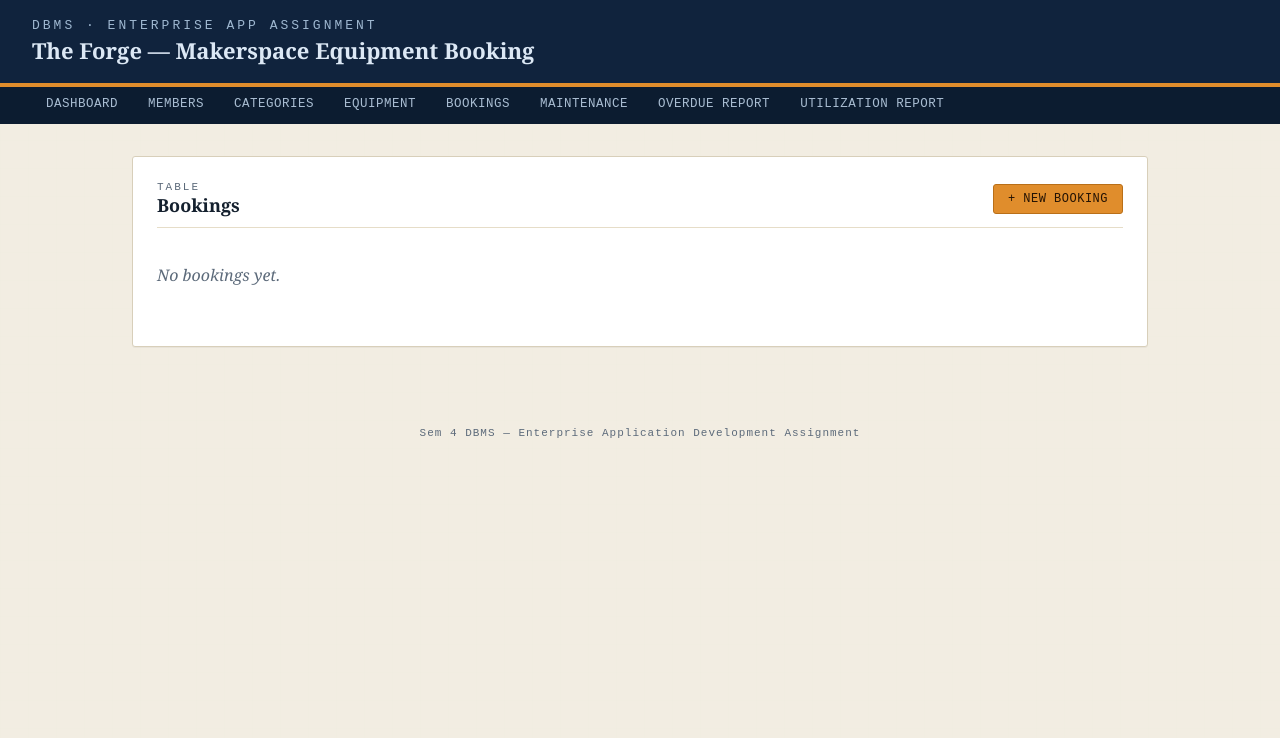
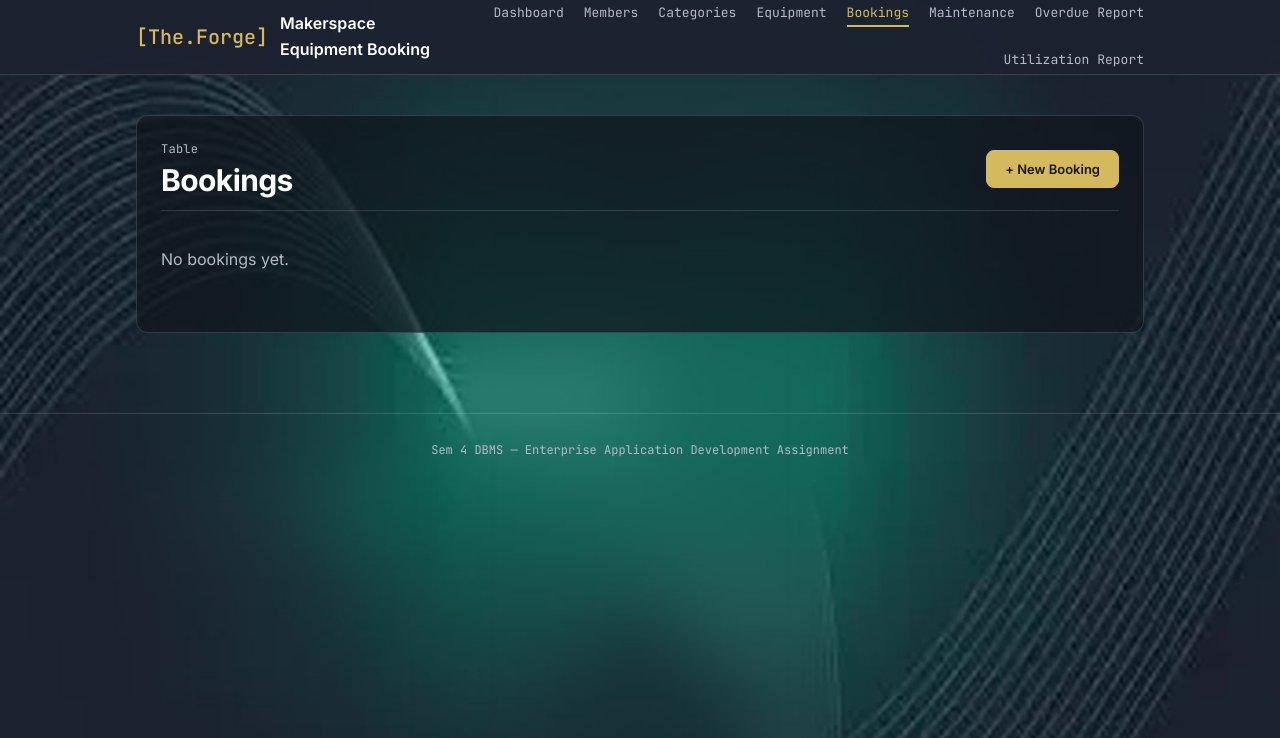
Before and after one commit to SushantPyakurel50/Makerspace, a Django app: page /bookings/ in a window 1280 px wide. Shown: the top 738 px of the page. Run offline with Django 5.2, Linux system fonts and the light colour scheme; data that the repository does not hold is empty.

Commit message:
Restyle UI to match portfolio design

```diff
--- a/inventory/templates/inventory/base.html
+++ b/inventory/templates/inventory/base.html
@@ -1,206 +1,175 @@
-<!DOCTYPE html>
+{% load static %}<!DOCTYPE html>
 <html lang="en">
 <head>
 <meta charset="UTF-8">
-<meta name="viewport" content="width=device-width, initial-scale=1.0">
+<meta name="viewport" content="width=device-width, initial-scale=1.0, viewport-fit=cover">
+<meta name="theme-color" content="#1C2230">
 <title>{% block title %}Forge{% endblock %} · Makerspace Booking</title>
+<link rel="preconnect" href="https://fonts.googleapis.com">
+<link rel="preconnect" href="https://fonts.gstatic.com" crossorigin>
+<link rel="stylesheet" href="https://fonts.googleapis.com/css2?family=Inter:wght@400;500;600;700&family=JetBrains+Mono:wght@400;500&family=Source+Serif+4:wght@600&display=swap">
 <style>
+  /* Same look as the portfolio site: dark teal background, gold accent, Inter + JetBrains Mono */
   :root {
-    --blueprint: #10233d;
-    --blueprint-line: #21456f;
-    --paper: #f2ede2;
-    --panel: #ffffff;
-    --ink: #14202e;
-    --muted: #5c6a7a;
-    --amber: #e08d2c;
-    --amber-dark: #b96f18;
-    --ok: #2f7a4f;
-    --danger: #b23a2f;
-    --radius: 3px;
+    color-scheme: dark;
+    --bg: #1C2230;
+    --panel: rgba(16,22,30,.72);
+    --line: rgba(255,255,255,.14);
+    --text: #FFFFFF;
+    --mute: #B4BBC8;
+    --acc: #D4B95E;
+    --accink: #1A1500;
+    --ok: #6FD39A;
+    --danger: #F07C70;
+    --sans: 'Inter', system-ui, -apple-system, 'Segoe UI', sans-serif;
+    --serif: 'Source Serif 4', Georgia, 'Times New Roman', serif;
+    --mono: 'JetBrains Mono', ui-monospace, Menlo, Consolas, monospace;
   }
-  * { box-sizing: border-box; }
+  html { background: var(--bg); scroll-behavior: smooth; }
+  *, *::before, *::after { box-sizing: border-box; }
   body {
-    margin: 0;
-    font-family: "Iowan Old Style", "Georgia", serif;
-    background: var(--paper);
-    color: var(--ink);
-    background-image:
-      linear-gradient(var(--blueprint-line) 1px, transparent 1px),
-      linear-gradient(90deg, var(--blueprint-line) 1px, transparent 1px);
-    background-size: 28px 28px;
-    background-attachment: fixed;
-    background-color: var(--paper);
-    background-blend-mode: overlay;
+    margin: 0; background: transparent; color: var(--text);
+    font: 400 16px/1.6 var(--sans);
   }
-  body::before {
-    content: "";
-    position: fixed; inset: 0;
-    background: var(--paper);
-    opacity: 0.94;
-    z-index: -1;
+  body::after {
+    content: ""; position: fixed; inset: 0; z-index: -1; pointer-events: none;
+    background: url("{% static 'bg.jpg' %}") center / cover no-repeat;
   }
+  a { color: inherit; text-decoration: none; }
+  a:focus-visible, button:focus-visible { outline: 2px solid var(--acc); outline-offset: 3px; }
+
+  /* Header + nav */
   header.top {
-    background: var(--blueprint);
-    color: #dce8f5;
-    padding: 18px 32px;
-    display: flex;
-    align-items: baseline;
-    justify-content: space-between;
-    border-bottom: 4px solid var(--amber);
+    position: sticky; top: 0; z-index: 5;
+    background: color-mix(in srgb, var(--bg) 90%, transparent);
+    backdrop-filter: blur(10px);
+    border-bottom: 1px solid var(--line);
   }
-  header.top .brand {
-    font-family: "Courier New", monospace;
-    letter-spacing: 3px;
-    text-transform: uppercase;
-    font-size: 13px;
-    color: #9fb8d1;
+  header.top .wrap {
+    max-width: 1040px; margin: 0 auto; padding: 0 16px;
+    display: flex; align-items: center; justify-content: space-between; gap: 16px; min-height: 64px;
   }
-  header.top h1 {
-    margin: 2px 0 0 0;
-    font-size: 22px;
-    font-weight: 600;
+  .logo { display: flex; align-items: center; gap: 12px; font-weight: 600; min-width: 0; }
+  .logo b { font: 500 20px var(--mono); color: var(--acc); white-space: nowrap; }
+  .logo-name { color: var(--text); }
+  nav.tabs { display: flex; gap: 20px; flex-wrap: wrap; justify-content: flex-end; }
+  nav.tabs a { font: 13px var(--mono); color: var(--mute); white-space: nowrap; padding: 4px 0; border-bottom: 2px solid transparent; }
+  nav.tabs a:hover { color: var(--acc); }
+  nav.tabs a.active { color: var(--acc); border-bottom-color: var(--acc); }
+  .menu-btn {
+    display: none; width: 44px; height: 44px; padding: 0; background: none; color: var(--text);
+    border: 1px solid var(--line); border-radius: 8px; cursor: pointer;
+    place-items: center; align-content: center; gap: 5px;
   }
-  nav.tabs {
-    background: #0c1c30;
-    display: flex;
-    gap: 2px;
-    padding: 0 32px;
-    overflow-x: auto;
-  }
-  nav.tabs a {
-    color: #a9bdd2;
-    text-decoration: none;
-    font-family: "Courier New", monospace;
-    font-size: 12.5px;
-    letter-spacing: 0.5px;
-    text-transform: uppercase;
-    padding: 10px 14px;
-    border-bottom: 3px solid transparent;
-    white-space: nowrap;
-  }
-  nav.tabs a:hover { color: #fff; border-bottom-color: var(--blueprint-line); }
-  nav.tabs a.active { color: var(--amber); border-bottom-color: var(--amber); }
+  .menu-btn span { display: block; width: 20px; height: 2px; background: var(--text); border-radius: 2px; transition: transform .3s, opacity .3s; }
+  header.top.open .menu-btn span:nth-child(1) { transform: translateY(7px) rotate(45deg); }
+  header.top.open .menu-btn span:nth-child(2) { opacity: 0; }
+  header.top.open .menu-btn span:nth-child(3) { transform: translateY(-7px) rotate(-45deg); }
 
-  main { max-width: 1080px; margin: 0 auto; padding: 32px; }
+  main { max-width: 1040px; margin: 0 auto; padding: 40px 16px 56px; }
 
+  .eyebrow, .mono { font-family: var(--mono); font-size: 12px; color: var(--mute); letter-spacing: .02em; }
+
+  /* Cards / panels */
   .panel {
-    background: var(--panel);
-    border: 1px solid #d8cfba;
-    border-radius: var(--radius);
-    box-shadow: 0 1px 0 rgba(0,0,0,0.04);
-    padding: 24px;
-    margin-bottom: 24px;
+    background: var(--panel); border: 1px solid var(--line); border-radius: 12px;
+    padding: 24px; margin-bottom: 24px; min-width: 0;
   }
   .panel-header {
-    display: flex;
-    justify-content: space-between;
-    align-items: center;
-    margin-bottom: 16px;
-    border-bottom: 1px solid #e6ddc8;
-    padding-bottom: 10px;
+    display: flex; justify-content: space-between; align-items: center; gap: 12px; flex-wrap: wrap;
+    margin-bottom: 16px; padding-bottom: 12px; border-bottom: 1px solid var(--line);
   }
-  .panel-header h2 { margin: 0; font-size: 18px; }
-  .eyebrow {
-    font-family: "Courier New", monospace;
-    font-size: 11px;
-    letter-spacing: 2px;
-    text-transform: uppercase;
-    color: var(--muted);
+  .panel-header h2 { margin: 4px 0 0; font-size: clamp(22px, 3.5vw, 30px); line-height: 1.15; letter-spacing: -.02em; }
+
+  /* Tables */
+  .table-wrap { overflow-x: auto; }
+  table { width: 100%; border-collapse: collapse; font-size: 14.5px; }
+  th, td { text-align: left; padding: 10px 10px; border-bottom: 1px solid var(--line); vertical-align: middle; }
+  th { font: 500 11px var(--mono); letter-spacing: .06em; text-transform: uppercase; color: var(--mute); }
+  tr:hover td { background: rgba(255,255,255,.04); }
+
+  /* Buttons */
+  .btn {
+    display: inline-block; font: 600 13px var(--sans); padding: 10px 18px;
+    border: 1px solid var(--acc); border-radius: 8px; background: var(--acc); color: var(--accink);
+    cursor: pointer; text-align: center;
   }
+  .btn:hover { filter: brightness(1.08); }
+  .btn.secondary { background: transparent; color: var(--text); border-color: var(--line); }
+  .btn.secondary:hover { border-color: var(--acc); color: var(--acc); filter: none; }
+  .btn.danger { background: transparent; color: var(--danger); border-color: color-mix(in srgb, var(--danger) 60%, transparent); }
+  .btn.danger:hover { background: var(--danger); color: #1a0705; border-color: var(--danger); filter: none; }
+  .btn.small { padding: 5px 11px; font: 500 12px var(--mono); border-radius: 6px; }
 
-  table { width: 100%; border-collapse: collapse; font-size: 14.5px; }
-  th, td { text-align: left; padding: 9px 10px; border-bottom: 1px solid #ece5d3; }
-  th {
-    font-family: "Courier New", monospace;
-    font-size: 11px;
-    letter-spacing: 1px;
-    text-transform: uppercase;
-    color: var(--muted);
-    font-weight: 600;
+  /* Status badges */
+  .badge { display: inline-block; font: 500 11px var(--mono); letter-spacing: .04em; text-transform: uppercase; padding: 3px 10px; border-radius: 99px; border: 1px solid; }
+  .badge.available, .badge.returned, .badge.active { color: var(--ok); border-color: var(--ok); background: rgba(111,211,154,.1); }
+  .badge.booked { color: var(--acc); border-color: var(--acc); background: rgba(212,185,94,.1); }
+  .badge.maintenance, .badge.overdue { color: var(--danger); border-color: var(--danger); background: rgba(240,124,112,.1); }
+  .badge.cancelled, .badge.retired { color: var(--mute); border-color: var(--mute); background: rgba(255,255,255,.05); }
+
+  /* Dashboard stats */
+  .stat-grid { display: grid; grid-template-columns: repeat(4, minmax(0, 1fr)); gap: 16px; }
+  .stat { background: rgba(255,255,255,.04); border: 1px solid var(--line); border-radius: 12px; padding: 18px; }
+  .stat .num { font-size: 34px; font-weight: 700; line-height: 1.1; color: var(--acc); }
+  .stat .label { font: 500 11px var(--mono); letter-spacing: .06em; text-transform: uppercase; color: var(--mute); margin-top: 6px; }
+
+  /* Forms */
+  form p { margin: 14px 0; }
+  form label { display: block; font: 500 11.5px var(--mono); letter-spacing: .04em; text-transform: uppercase; color: var(--mute); margin-bottom: 6px; }
+  form input, form select, form textarea {
+    width: 100%; padding: 10px 12px; border: 1px solid var(--line); border-radius: 8px;
+    font: 400 15px var(--sans); background: rgba(255,255,255,.06); color: var(--text);
   }
-  tr:hover td { background: #faf7ee; }
+  form select option { background: #1C2230; color: #fff; }
+  form input:focus, form select:focus, form textarea:focus { outline: 2px solid var(--acc); outline-offset: 1px; border-color: var(--acc); }
+  .helptext, form .helptext { color: var(--mute); font-size: 12px; }
+  .errorlist { list-style: none; padding: 0; margin: 4px 0; color: var(--danger); font-size: 13px; }
 
-  .btn {
-    display: inline-block;
-    font-family: "Courier New", monospace;
-    font-size: 12px;
-    letter-spacing: 0.5px;
-    text-transform: uppercase;
-    padding: 7px 14px;
-    border-radius: var(--radius);
-    border: 1px solid var(--amber-dark);
-    background: var(--amber);
-    color: #241304;
-    text-decoration: none;
-    cursor: pointer;
+  /* Messages */
+  .messages { list-style: none; padding: 0; margin: 0 0 20px; }
+  .messages li { padding: 12px 16px; border-radius: 8px; margin-bottom: 8px; font-size: 14px; border: 1px solid; }
+  .messages li.success { background: rgba(111,211,154,.1); color: var(--ok); border-color: var(--ok); }
+  .messages li.error { background: rgba(240,124,112,.1); color: var(--danger); border-color: var(--danger); }
+
+  .empty { color: var(--mute); padding: 20px 0; }
+  .actions-row { display: flex; gap: 8px; align-items: center; flex-wrap: wrap; }
+  td.actions-row { display: table-cell; white-space: nowrap; }
+  td.actions-row > * { margin-right: 6px; }
+  footer { border-top: 1px solid var(--line); padding: 28px 16px 40px; text-align: center; color: var(--mute); font: 12px var(--mono); }
+
+  @media (max-width: 780px) {
+    .stat-grid { grid-template-columns: repeat(2, minmax(0, 1fr)); }
+    .logo-name { display: none; }
+    .menu-btn { display: grid; }
+    nav.tabs {
+      display: none; position: absolute; top: 100%; left: 0; right: 0; flex-direction: column; gap: 0;
+      background: var(--bg); border-bottom: 1px solid var(--line); padding: 4px 16px 12px;
+    }
+    header.top.open nav.tabs { display: flex; }
+    nav.tabs a { font-size: 15px; padding: 14px 0; border-top: 1px solid var(--line); border-bottom: 0; }
+    nav.tabs a:first-child { border-top: 0; }
+    .panel { padding: 18px; overflow-x: auto; }
   }
-  .btn:hover { background: var(--amber-dark); color: #fff; }
-  .btn.secondary { background: transparent; color: var(--blueprint); border-color: #c8bd9e; }
-  .btn.secondary:hover { background: #ece5d3; }
-  .btn.danger { background: var(--danger); border-color: #7d281f; color: #fff; }
-  .btn.small { padding: 4px 9px; font-size: 11px; }
-
-  .badge {
-    display: inline-block;
-    font-family: "Courier New", monospace;
-    font-size: 10.5px;
-    letter-spacing: 0.5px;
-    text-transform: uppercase;
-    padding: 2px 8px;
-    border-radius: 10px;
-    border: 1px solid;
-  }
-  .badge.available, .badge.returned, .badge.active { color: var(--ok); border-color: var(--ok); background: #eaf5ee; }
-  .badge.booked { color: var(--amber-dark); border-color: var(--amber-dark); background: #fbf1e2; }
-  .badge.maintenance, .badge.overdue { color: var(--danger); border-color: var(--danger); background: #fbeae8; }
-  .badge.cancelled, .badge.retired { color: var(--muted); border-color: var(--muted); background: #f0efe9; }
-
-  .stat-grid { display: grid; grid-template-columns: repeat(4, 1fr); gap: 16px; }
-  .stat {
-    background: var(--blueprint);
-    color: #dce8f5;
-    padding: 18px;
-    border-radius: var(--radius);
-    border-bottom: 3px solid var(--amber);
-  }
-  .stat .num { font-size: 30px; font-weight: 700; font-family: Georgia, serif; }
-  .stat .label { font-family: "Courier New", monospace; font-size: 11px; letter-spacing: 1px; text-transform: uppercase; color: #9fb8d1; margin-top: 4px; }
-
-  form p { margin: 14px 0; }
-  form label { display: block; font-family: "Courier New", monospace; font-size: 11.5px; letter-spacing: 0.5px; text-transform: uppercase; color: var(--muted); margin-bottom: 5px; }
-  form input, form select, form textarea {
-    width: 100%; padding: 9px 10px; border: 1px solid #c8bd9e; border-radius: var(--radius);
-    font-family: Georgia, serif; font-size: 14.5px; background: #fffdf8;
-  }
-  form input:focus, form select:focus, form textarea:focus { outline: 2px solid var(--amber); border-color: var(--amber); }
-
-  .messages { list-style: none; padding: 0; margin: 0 0 20px 0; }
-  .messages li { padding: 10px 14px; border-radius: var(--radius); margin-bottom: 8px; font-size: 14px; }
-  .messages li.success { background: #eaf5ee; color: var(--ok); border: 1px solid var(--ok); }
-  .messages li.error { background: #fbeae8; color: var(--danger); border: 1px solid var(--danger); }
-
-  .empty { color: var(--muted); font-style: italic; padding: 20px 0; }
-  .actions-row { display: flex; gap: 8px; align-items: center; }
-  footer { text-align: center; padding: 24px; color: var(--muted); font-family: "Courier New", monospace; font-size: 11px; letter-spacing: 1px; }
 </style>
 </head>
 <body>
 <header class="top">
-  <div>
-    <div class="brand">DBMS · Enterprise App Assignment</div>
-    <h1>The Forge — Makerspace Equipment Booking</h1>
+  <div class="wrap">
+    <a class="logo" href="{% url 'dashboard' %}"><b>[The.Forge]</b><span class="logo-name">Makerspace Equipment Booking</span></a>
+    <nav class="tabs" id="nav" aria-label="Sections">
+      <a href="{% url 'dashboard' %}" {% if request.resolver_match.url_name == 'dashboard' %}class="active"{% endif %}>Dashboard</a>
+      <a href="{% url 'member_list' %}" {% if 'member' in request.resolver_match.url_name %}class="active"{% endif %}>Members</a>
+      <a href="{% url 'category_list' %}" {% if 'category' in request.resolver_match.url_name %}class="active"{% endif %}>Categories</a>
+      <a href="{% url 'equipment_list' %}" {% if 'equipment' in request.resolver_match.url_name %}class="active"{% endif %}>Equipment</a>
+      <a href="{% url 'booking_list' %}" {% if 'booking' in request.resolver_match.url_name %}class="active"{% endif %}>Bookings</a>
+      <a href="{% url 'maintenance_list' %}" {% if 'maintenance' in request.resolver_match.url_name and 'equipment' not in request.resolver_match.url_name %}class="active"{% endif %}>Maintenance</a>
+      <a href="{% url 'report_overdue' %}" {% if request.resolver_match.url_name == 'report_overdue' %}class="active"{% endif %}>Overdue Report</a>
+      <a href="{% url 'report_utilization' %}" {% if request.resolver_match.url_name == 'report_utilization' %}class="active"{% endif %}>Utilization Report</a>
+    </nav>
+    <button class="menu-btn" type="button" aria-label="Toggle menu" aria-expanded="false" aria-controls="nav"><span></span><span></span><span></span></button>
   </div>
 </header>
-<nav class="tabs">
-  <a href="{% url 'dashboard' %}">Dashboard</a>
-  <a href="{% url 'member_list' %}">Members</a>
-  <a href="{% url 'category_list' %}">Categories</a>
-  <a href="{% url 'equipment_list' %}">Equipment</a>
-  <a href="{% url 'booking_list' %}">Bookings</a>
-  <a href="{% url 'maintenance_list' %}">Maintenance</a>
-  <a href="{% url 'report_overdue' %}">Overdue Report</a>
-  <a href="{% url 'report_utilization' %}">Utilization Report</a>
-</nav>
 <main>
   {% if messages %}
   <ul class="messages">
@@ -212,5 +181,13 @@
   {% block content %}{% endblock %}
 </main>
 <footer>Sem 4 DBMS — Enterprise Application Development Assignment</footer>
+<script>
+(function () {
+  var h = document.querySelector('header.top'), b = h.querySelector('.menu-btn');
+  function setOpen(o) { h.classList.toggle('open', o); b.setAttribute('aria-expanded', o ? 'true' : 'false'); }
+  b.addEventListener('click', function () { setOpen(!h.classList.contains('open')); });
+  document.addEventListener('keydown', function (e) { if (e.key === 'Escape') setOpen(false); });
+})();
+</script>
 </body>
 </html>
```
Also changed, not shown: static/bg.jpg (added).
